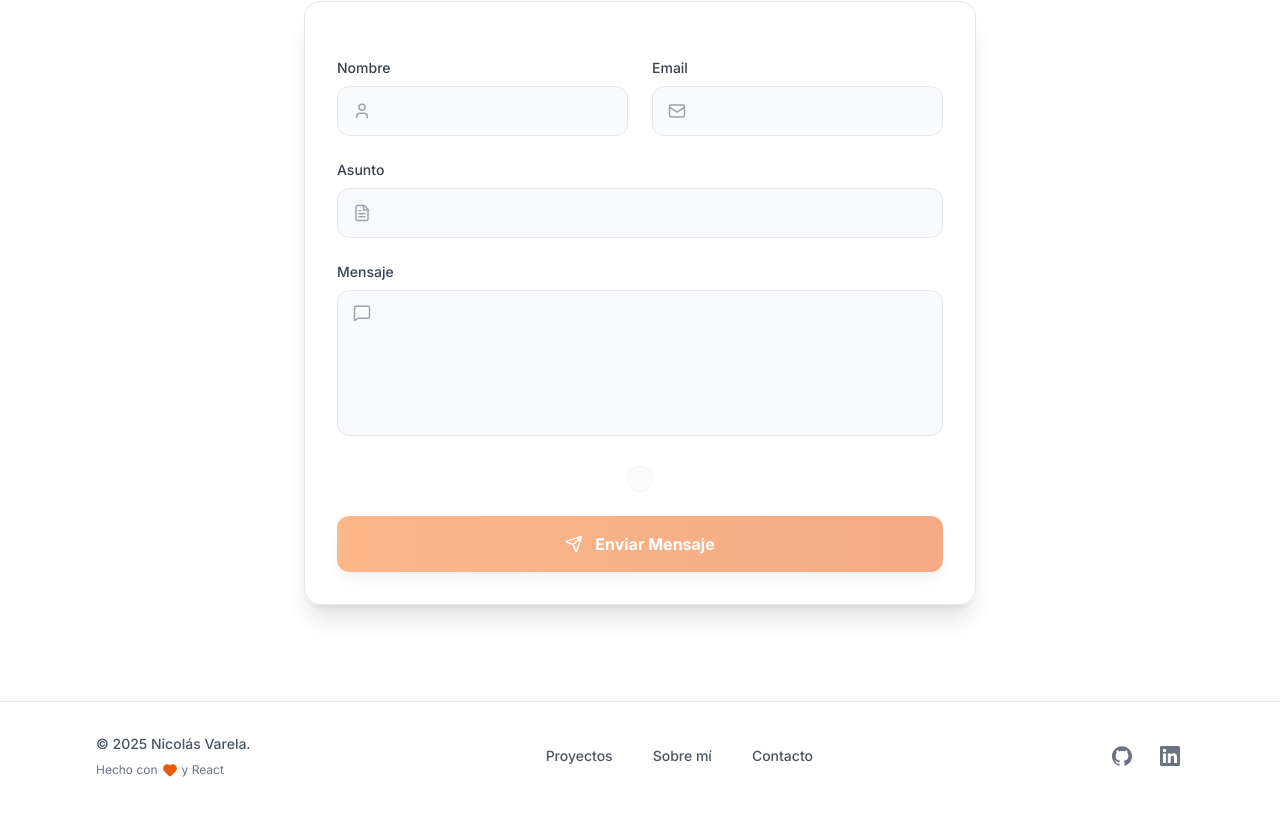
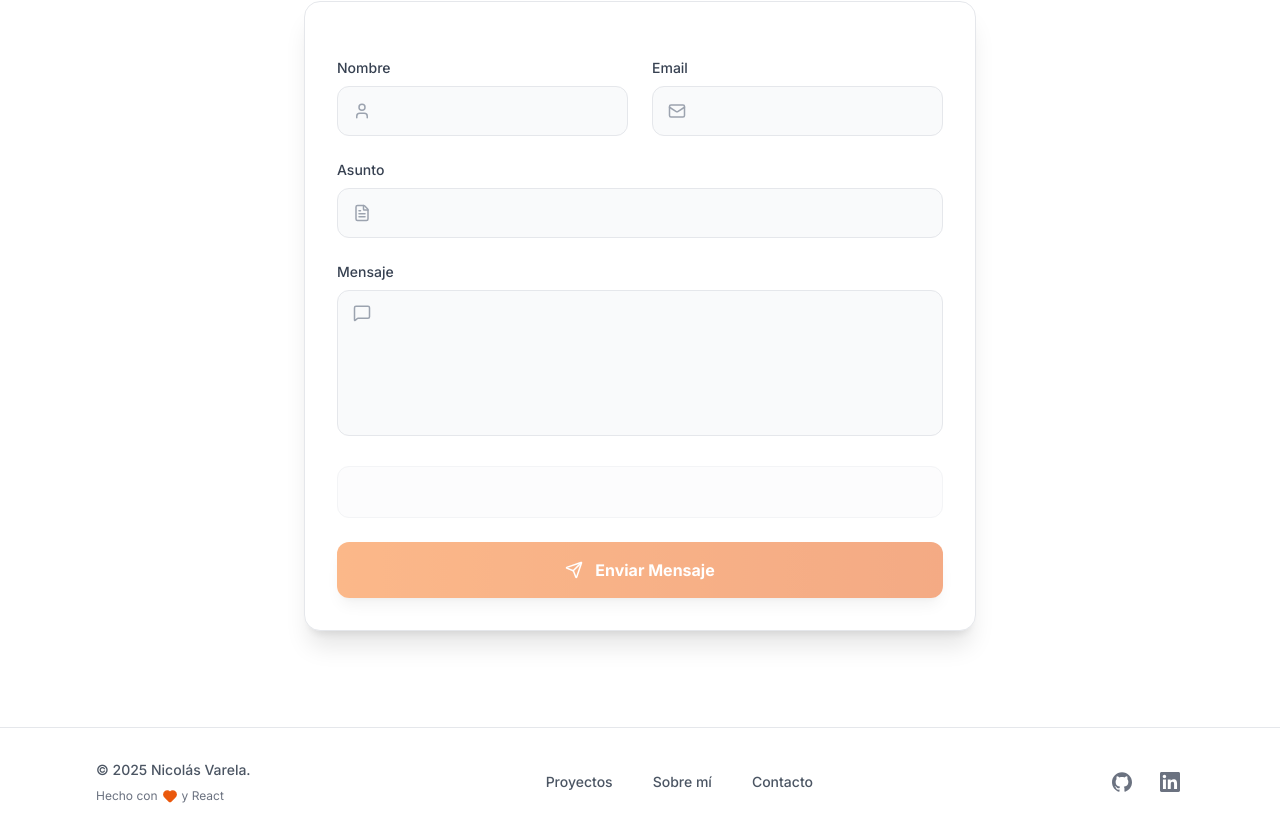
Before and after one commit to NiicoVarelaa/Portfolio-Nicolas-Varela, a React (Vite) app: page / in a window 1280 px wide. Shown: the part 3998-4834 px from the top of the page. Before the commit the page ends 4808 px from the top, so only its background shows below. Built offline with nearby package versions, Linux system fonts and the light colour scheme; no server answers.

Commit message:
fix: make Turnstile full width with consistent height like form inputs

```diff
--- a/src/components/common/Turnstile.jsx
+++ b/src/components/common/Turnstile.jsx
@@ -13,8 +13,6 @@ const Turnstile = ({ siteKey, onVerify, onExpire, theme = "auto" }) => {
     widgetIdRef.current = window.turnstile.render(containerRef.current, {
       sitekey: siteKey,
       theme,
-      size: "compact",
-      appearance: "interaction-only",
       callback: (token) => onVerify(token),
       "expired-callback": () => onExpire(),
     });
@@ -43,12 +41,10 @@ const Turnstile = ({ siteKey, onVerify, onExpire, theme = "auto" }) => {
   }, []);
 
   return (
-    <div className="flex justify-center">
-      <div
-        ref={containerRef}
-        className="p-3 rounded-xl bg-gray-50/50 dark:bg-gray-800/30 border border-gray-100 dark:border-gray-700/50"
-      />
-    </div>
+    <div
+      ref={containerRef}
+      className="w-full min-h-[52px] flex items-center justify-center rounded-xl bg-gray-50/50 dark:bg-gray-800/30 border border-gray-100 dark:border-gray-700/50 overflow-hidden [&>iframe]:!w-full"
+    />
   );
 };
 
```
